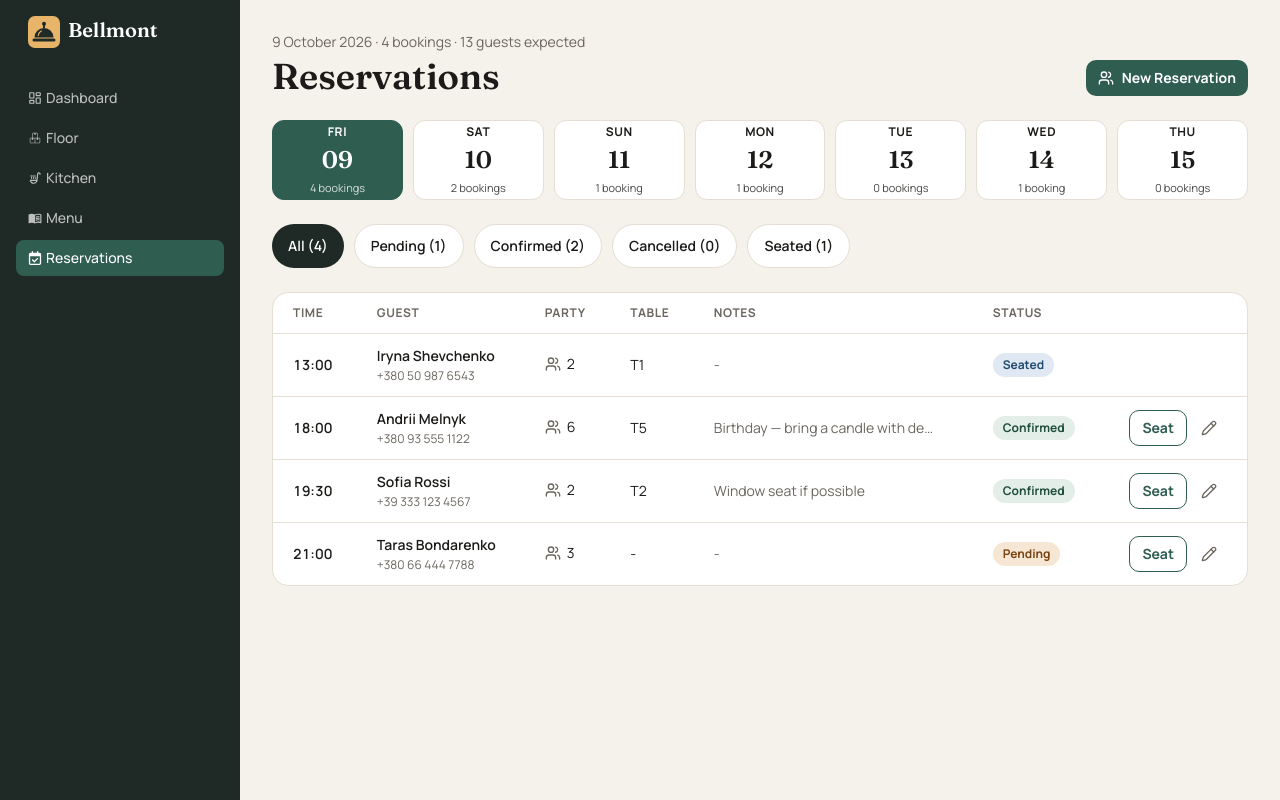
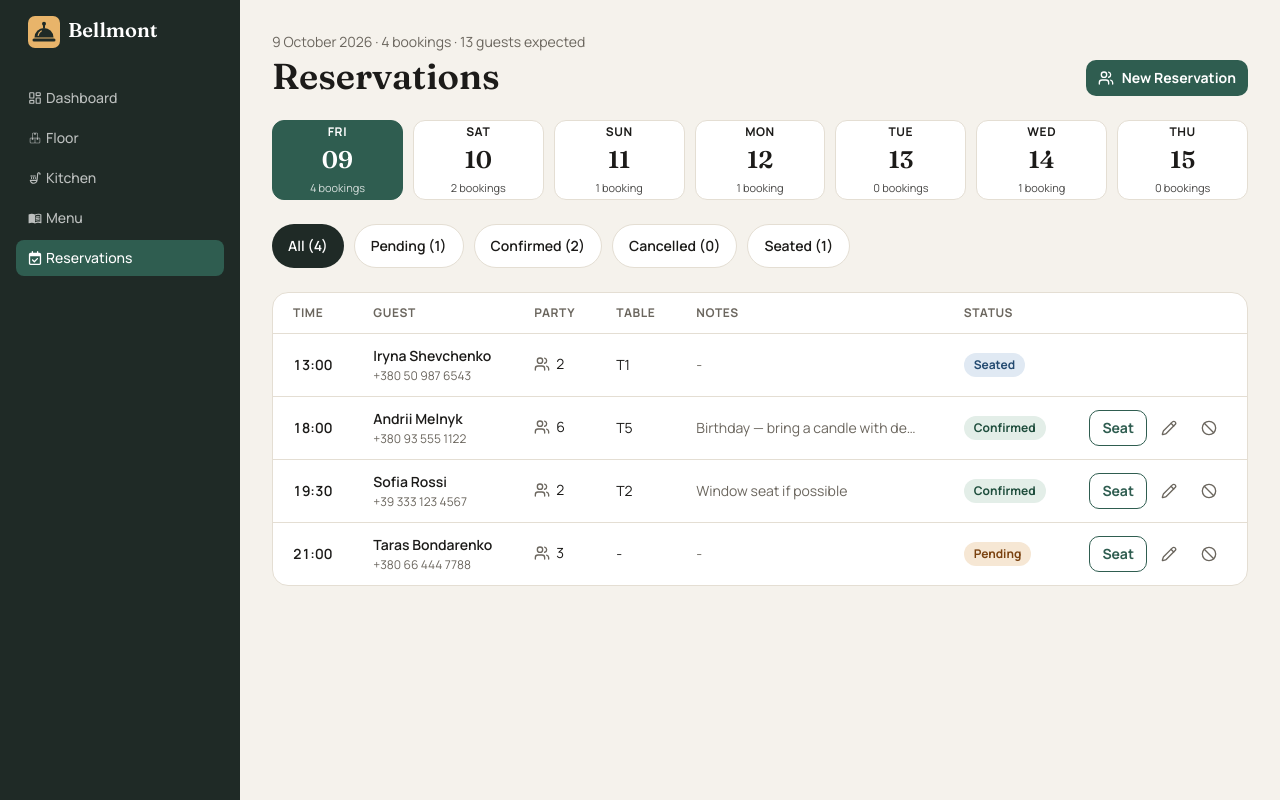
Before and after one commit to Liv-O/restaurant-admin, a React (Vite) app: page /reservations in a window 1280 px wide. Built offline with nearby package versions, Linux system fonts and the light colour scheme.

Commit message:
feat(ui): add danger button variant and ConfirmDialog feat(reservations): cancel reservation with confirmation

```diff
--- a/src/components/ui/Button.tsx
+++ b/src/components/ui/Button.tsx
@@ -1,6 +1,6 @@
 import type { ComponentProps } from 'react';
 
-type Variant = 'primary' | 'secondary' | 'ghost' | 'outline';
+type Variant = 'primary' | 'secondary' | 'ghost' | 'outline' | 'danger';
 type Size = 'md' | 'lg' | 'sm' | 'icon' | 'icon-sm';
 
 type ButtonProps = ComponentProps<'button'> & {
@@ -13,6 +13,7 @@ const variants: Record<Variant, string> = {
   secondary: 'border border-line bg-surface text-ink enabled:hover:bg-bg',
   ghost: 'bg-transparent text-ink enabled:hover:bg-bg',
   outline: 'border border-primary bg-white text-primary enabled:hover:bg-primary/10',
+  danger: 'bg-danger text-white enabled:hover:bg-danger/90',
 };
 
 const sizes: Record<Size, string> = {
--- /dev/null
+++ b/src/components/ui/ConfirmDialog.tsx
@@ -0,0 +1,31 @@
+import Button from './Button';
+
+type ConfirmDialogProps = {
+  message: string;
+  confirmLabel: string;
+  cancelLabel: string;
+  onConfirm: () => void;
+  onCancel: () => void;
+};
+
+export default function ConfirmDialog({
+  message,
+  confirmLabel,
+  cancelLabel,
+  onCancel,
+  onConfirm,
+}: ConfirmDialogProps) {
+  return (
+    <div className="flex flex-col gap-6">
+      <p className="text-[15px] leading-relaxed text-muted">{message}</p>
+      <div className="flex justify-end gap-2.5 border-t border-line pt-4">
+        <Button variant="secondary" autoFocus onClick={onCancel}>
+          {cancelLabel}
+        </Button>
+        <Button variant="danger" onClick={onConfirm}>
+          {confirmLabel}
+        </Button>
+      </div>
+    </div>
+  );
+}
--- a/src/pages/reservations/ReservationsPage.tsx
+++ b/src/pages/reservations/ReservationsPage.tsx
@@ -11,17 +11,21 @@ import FilterChip from '@/components/ui/FilterChip';
 import Table from '@/components/ui/Table';
 import Badge from '@/components/ui/Badge';
 import Card from '@/components/ui/Card';
-import { Pencil, Users } from 'lucide-react';
+import { Ban, Pencil, Users } from 'lucide-react';
 import Button from '@/components/ui/Button';
 import Modal from '@/components/Modal';
 import NewReservationForm from '@/features/reservations/NewReservationForm';
 import type { Reservation } from '@/types';
 import toast from 'react-hot-toast';
+import ConfirmDialog from '@/components/ui/ConfirmDialog';
 
 type StatusFilter = (typeof RESERVATION_STATUSES)[number] | 'All';
 
 type ReservationModal =
-  { mode: 'closed' } | { mode: 'create' } | { mode: 'edit'; reservation: Reservation };
+  | { mode: 'closed' }
+  | { mode: 'create' }
+  | { mode: 'edit'; reservation: Reservation }
+  | { mode: 'cancel'; reservation: Reservation };
 
 export default function ReservationsPage() {
   const today = new Date();
@@ -76,6 +80,17 @@ export default function ReservationsPage() {
     setModal({ mode: 'edit', reservation });
   }
 
+  function handleOpenModalCancel(reservation: Reservation) {
+    setModal({ mode: 'cancel', reservation });
+  }
+
+  function cancelReservation(reservation: Reservation) {
+    setReservations((prev) =>
+      prev.map((res) => (res.id === reservation.id ? { ...res, status: 'cancelled' } : res)),
+    );
+    setModal({ mode: 'closed' });
+  }
+
   function updateReservationsList(newReservation: Reservation) {
     if (reservations.find((res) => res.id === newReservation.id)) {
       setReservations((prev) =>
@@ -102,7 +117,6 @@ export default function ReservationsPage() {
         }
         subtitle={`${chosenDateFormatted} · ${bookingsCount} ${bookingsCount === 1 ? 'booking' : 'bookings'} · ${guestsCount} guests expected`}
       ></PageHeader>
-
       <div className="mt-6 grid grid-cols-7 gap-2.5">
         {dates.map((date) => {
           const bookingCount = filteredReservations('All', date).length;
@@ -198,6 +212,19 @@ export default function ReservationsPage() {
                           className="shrink-0 text-muted transition-colors group-hover:text-ink"
                         />
                       </Button>
+                      <Button
+                        variant="ghost"
+                        size="icon-sm"
+                        className="group shrink-0"
+                        aria-label={`Cancel reservation for ${reservation.guestName}`}
+                        onClick={() => handleOpenModalCancel(reservation)}
+                      >
+                        <Ban
+                          size={16}
+                          aria-hidden="true"
+                          className="shrink-0 text-muted transition-colors group-hover:text-ink"
+                        />
+                      </Button>
                     </div>
                   )}
                 </Table.Cell>
@@ -206,7 +233,7 @@ export default function ReservationsPage() {
           />
         </Table>
       </Card>
-      {modal.mode !== 'closed' && (
+      {modal.mode !== 'closed' && modal.mode !== 'cancel' && (
         <Modal
           onClose={() => setModal({ mode: 'closed' })}
           title={modal.mode === 'edit' ? 'Edit Reservation' : 'New Reservation'}
@@ -221,6 +248,17 @@ export default function ReservationsPage() {
           />
         </Modal>
       )}
+      {modal.mode === 'cancel' && (
+        <Modal onClose={() => setModal({ mode: 'closed' })} title={'Cancel reservation?'}>
+          <ConfirmDialog
+            message={`Cancel reservation for ${modal.reservation.guestName} at ${format(modal.reservation.startsAt, 'HH:mm')}? This can't be undone.`}
+            confirmLabel="Cancel reservation"
+            cancelLabel="Keep reservation"
+            onConfirm={() => cancelReservation(modal.reservation)}
+            onCancel={() => setModal({ mode: 'closed' })}
+          ></ConfirmDialog>
+        </Modal>
+      )}
     </>
   );
 }
```
